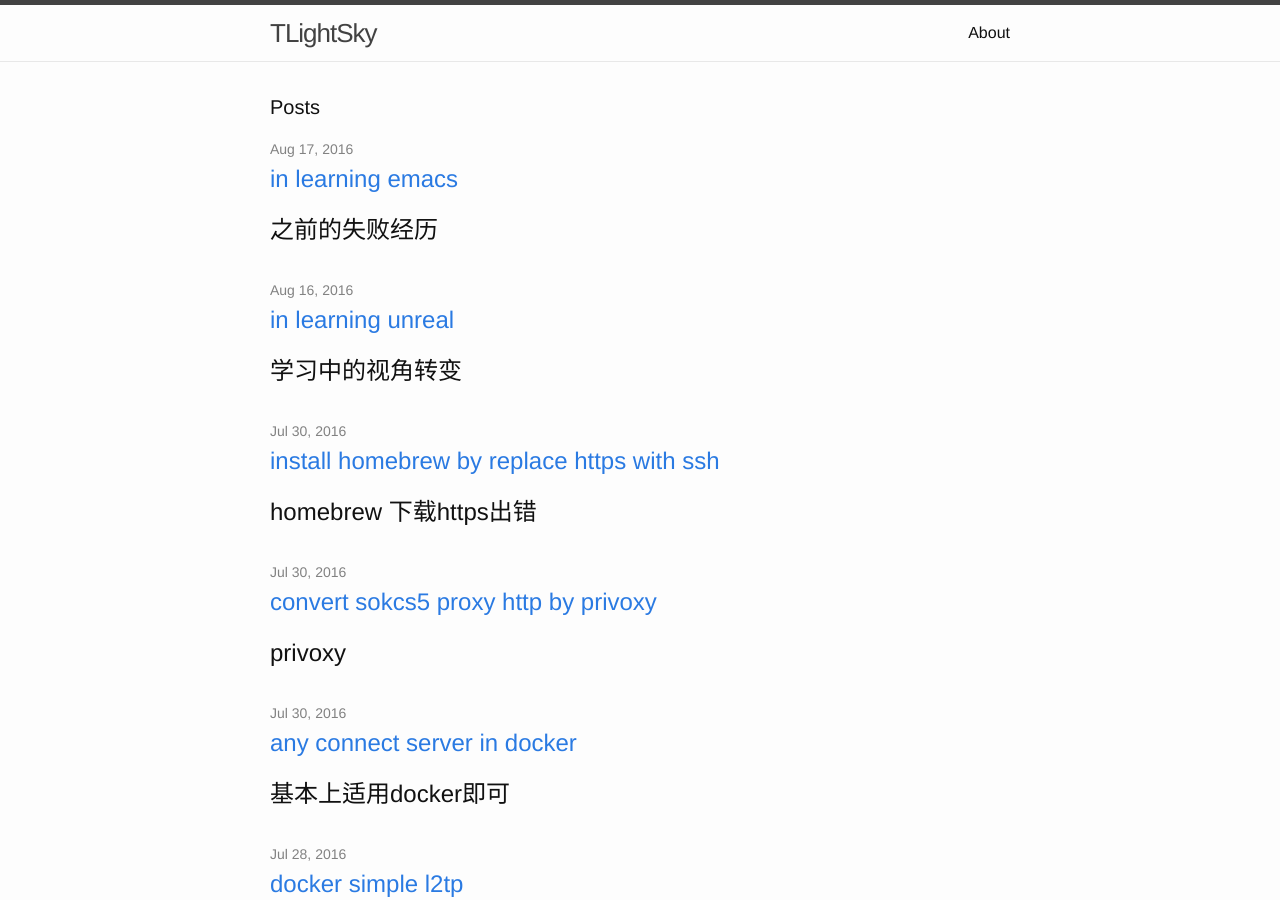
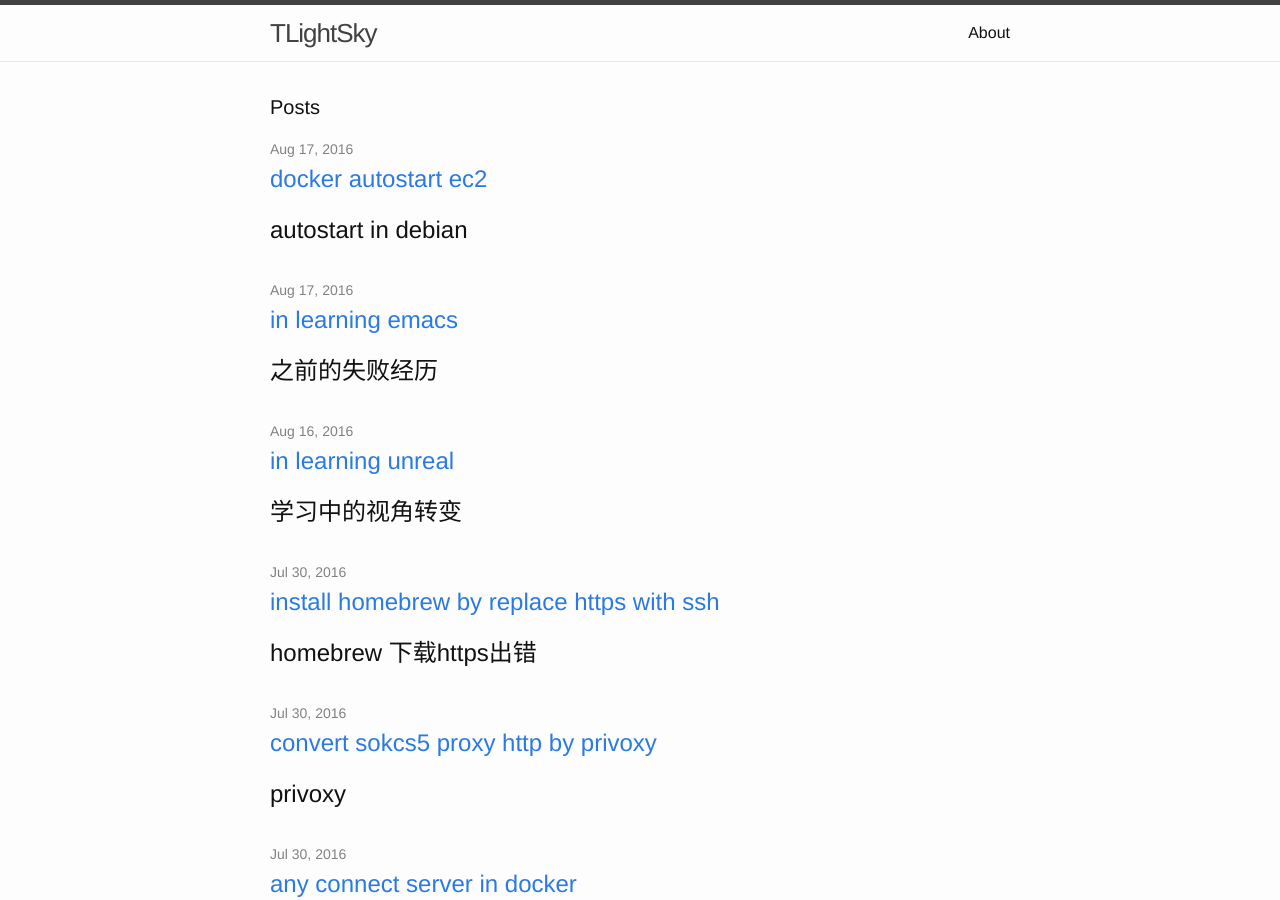
Before and after one commit to tlightsky/tlightsky.github.io, a Jekyll site: the page built from index.html, in a window 1280 px wide and 900 px high. Built offline with Jekyll 4.4.1, drawn with Linux system fonts in a browser that asks for light colours.

Commit message:
add post

```diff
--- /dev/null
+++ b/_posts/2016-8-24-docker-autostart-ec2.md
@@ -0,0 +1,12 @@
+---
+layout: post
+title:  "docker autostart ec2"
+date:   2016-8-17 09:51:02
+categories: docker autostart ec2
+---
+
+## autostart in debian
+
+{% highlight shell %}
+sudo /sbin/chkconfig docker on
+{% endhighlight %}
```
Also changed, not shown: _posts/2016-1-19-how-to-setup-shadowsocks-by-docker.md (+1 -2 lines), _posts/2016-7-30-any-connect-server-in-docker.md (+1 -1 lines).
